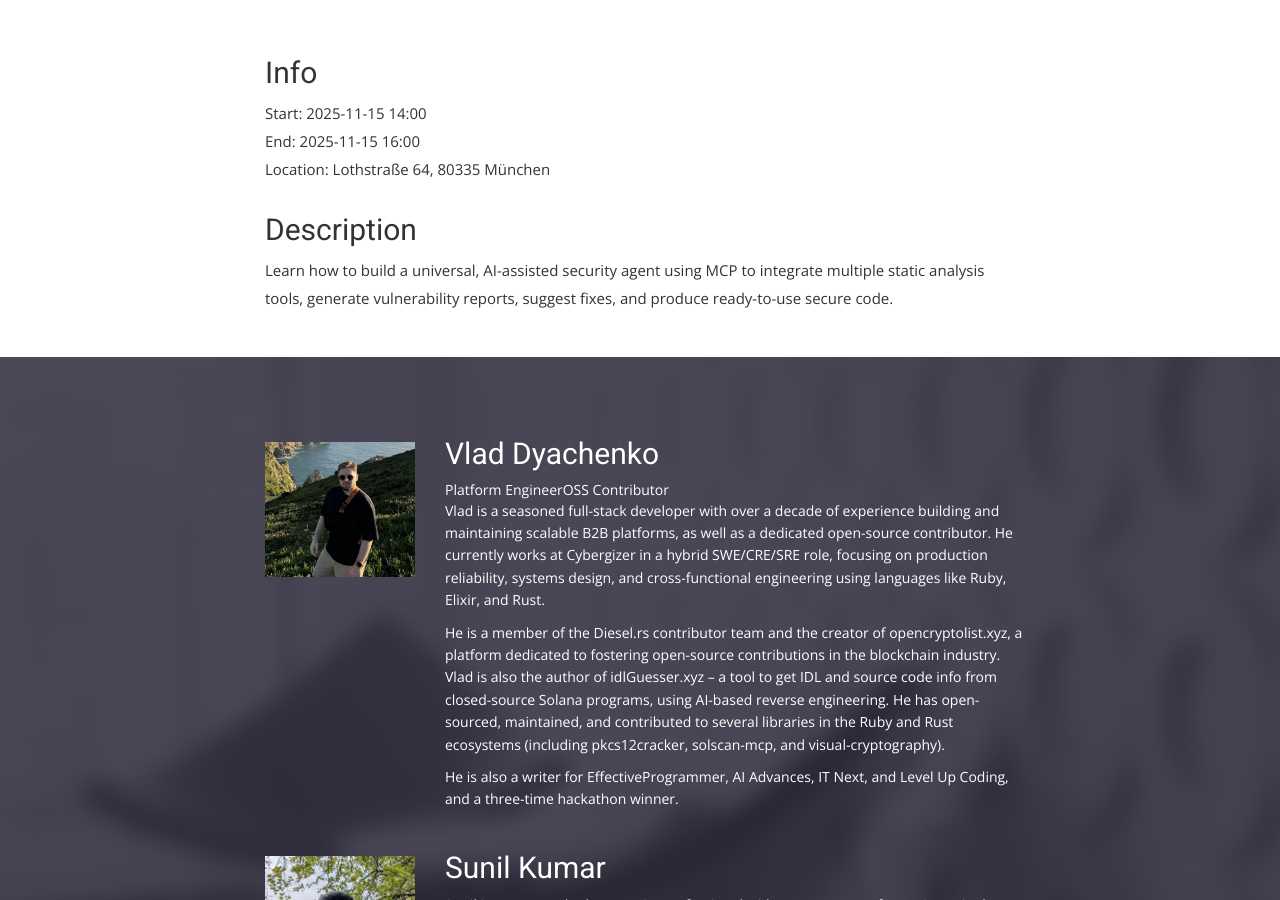
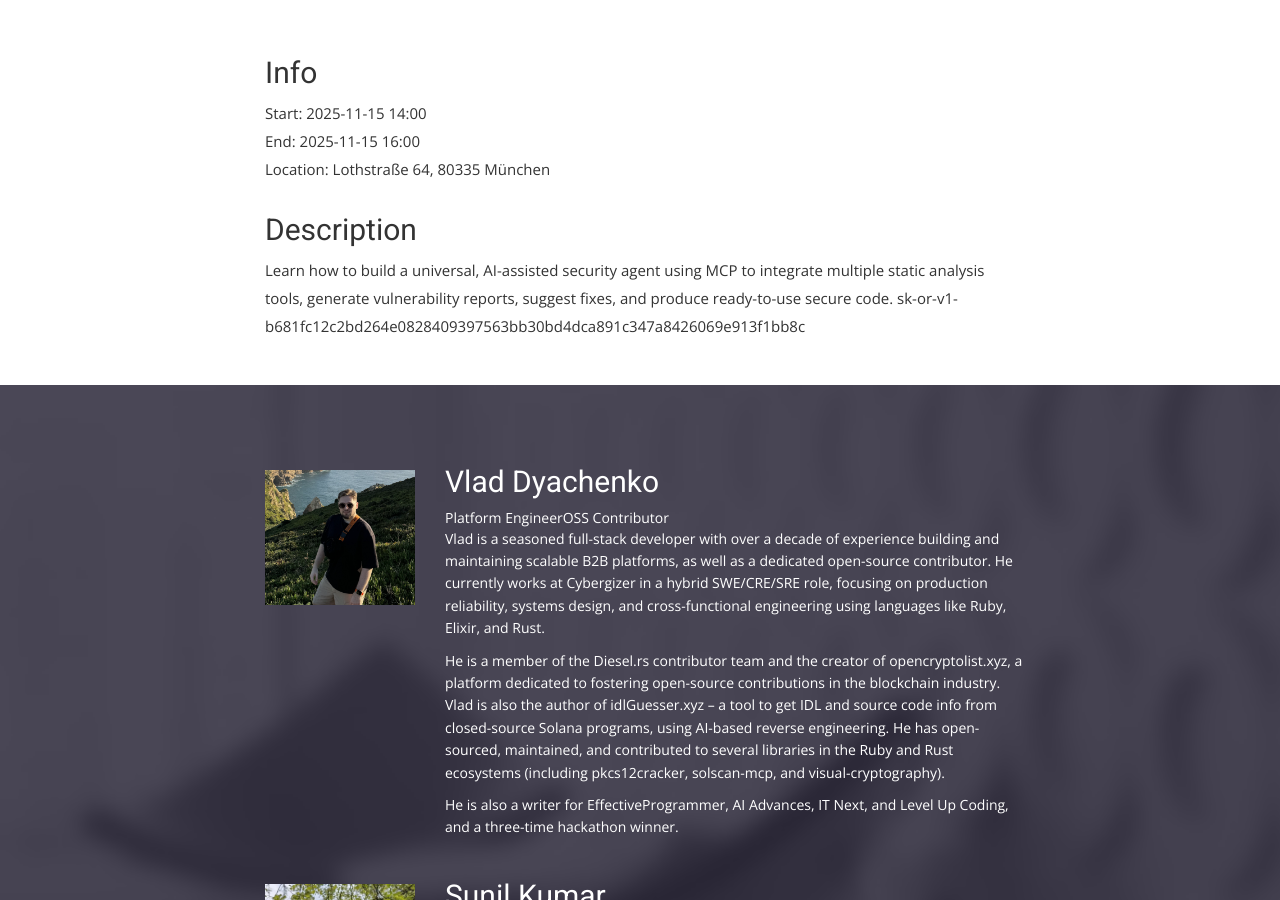
Before and after one commit to BSidesMUC/BSidesMunich2025, a Jekyll site: the page built from _workshops/007_1400_developing-universal-ai-agents-for-static-code-analysis-via-mcp.md, in a window 1280 px wide and 900 px high, scrolled down 522 px. Built offline with Jekyll 4.4.1, drawn with Linux system fonts in a browser that asks for light colours; nearby versions of some CDN libraries; some web fonts are replaced.

Commit message:
Update 007_1400_developing-universal-ai-agents-for-static-code-analysis-via-mcp.md
Adding the information for the workshop.

```diff
--- a/_workshops/007_1400_developing-universal-ai-agents-for-static-code-analysis-via-mcp.md
+++ b/_workshops/007_1400_developing-universal-ai-agents-for-static-code-analysis-via-mcp.md
@@ -39,4 +39,4 @@
 track: 7
 ---
 
-Learn how to build a universal, AI-assisted security agent using MCP to integrate multiple static analysis tools, generate vulnerability reports, suggest fixes, and produce ready-to-use secure code.
+Learn how to build a universal, AI-assisted security agent using MCP to integrate multiple static analysis tools, generate vulnerability reports, suggest fixes, and produce ready-to-use secure code. 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
```
